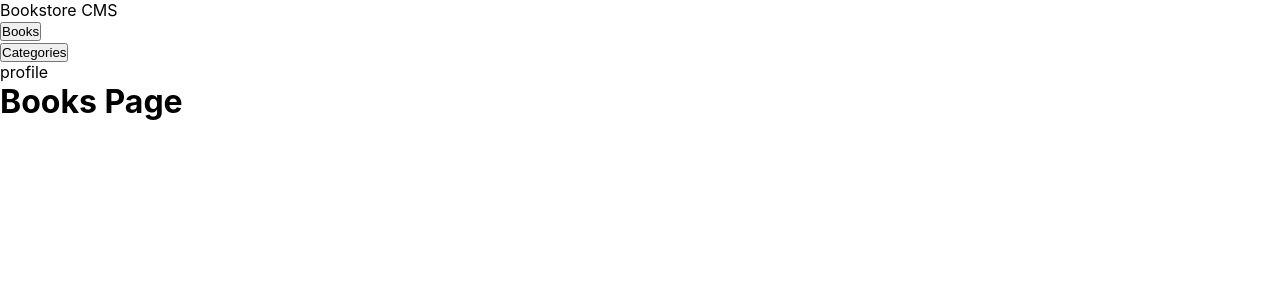
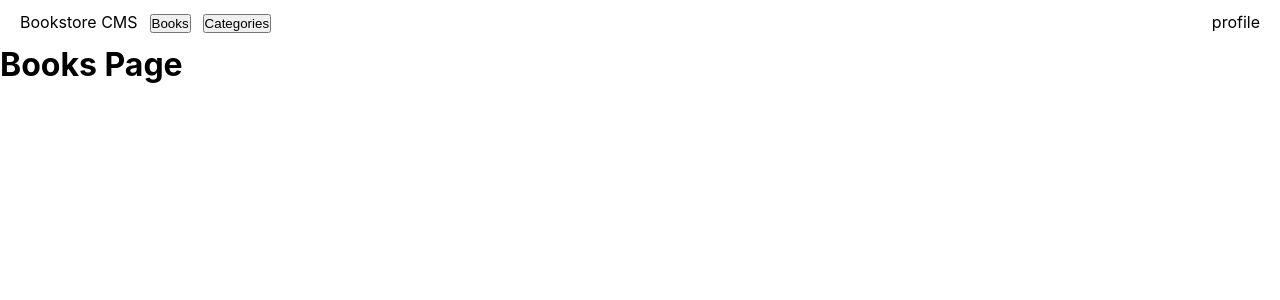
Before and after one commit to yuvenalmash/react-bookstore, a React (Create React App) app: page / in a window 1280 px wide. Shown: the top 300 px of the page. Built offline with nearby package versions, Linux system fonts and the light colour scheme.

Commit message:
style layout

```diff
--- a/src/pages/Layout.js
+++ b/src/pages/Layout.js
@@ -1,11 +1,14 @@
 import { Outlet, Link } from 'react-router-dom';
+import './css/Layout.css';
 
 const Layout = () => (
   <main id="mainLayout">
     <nav>
       <div>
-        <p id="logo">Bookstore CMS</p>
         <ul>
+          <li>
+            <p id="logo">Bookstore CMS</p>
+          </li>
           <li>
             <Link to="/">
               <button className="navBtn" type="button">
--- /dev/null
+++ b/src/pages/css/Layout.css
@@ -0,0 +1,16 @@
+#mainLayout {
+  display: flex;
+  flex-direction: column;
+}
+
+nav {
+  display: flex;
+  justify-content: space-between;
+  padding: 12px 20px;
+}
+
+nav ul {
+  display: flex;
+  gap: 12px;
+  list-style: none;
+}
```
